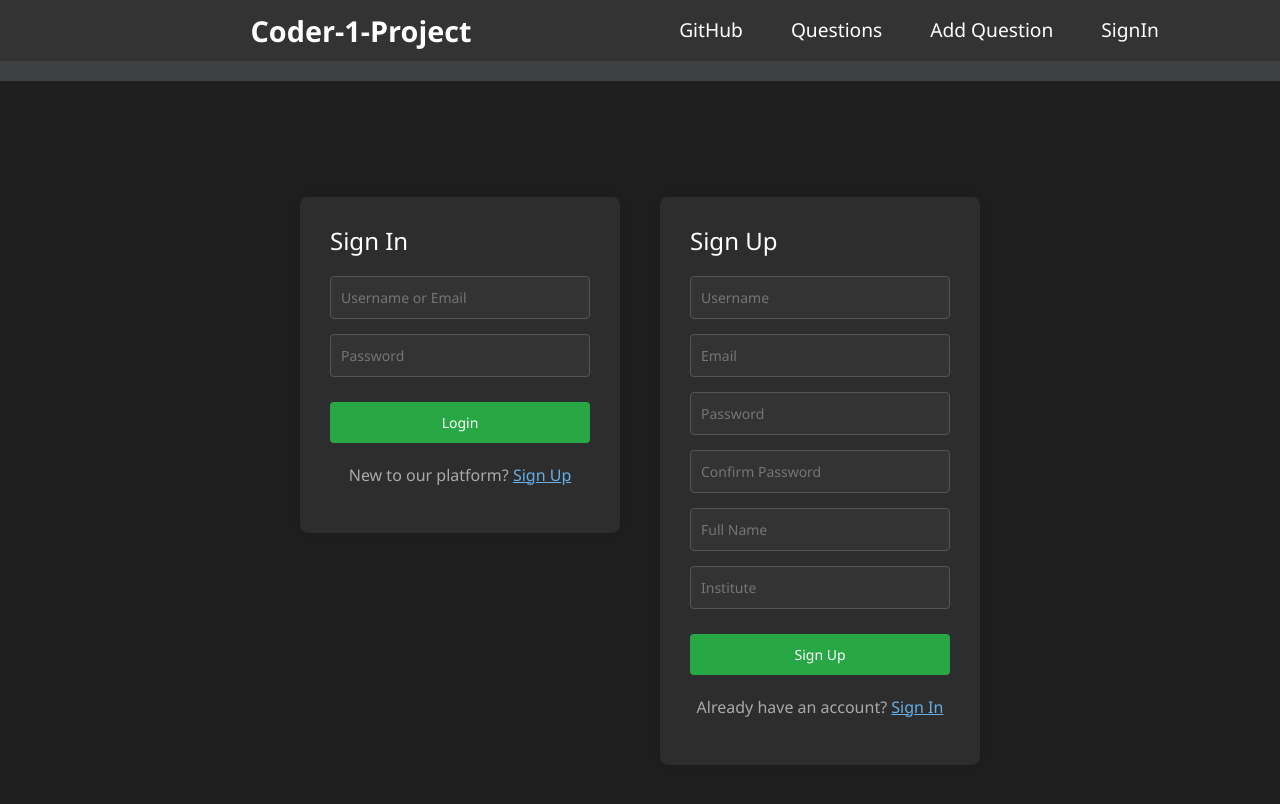
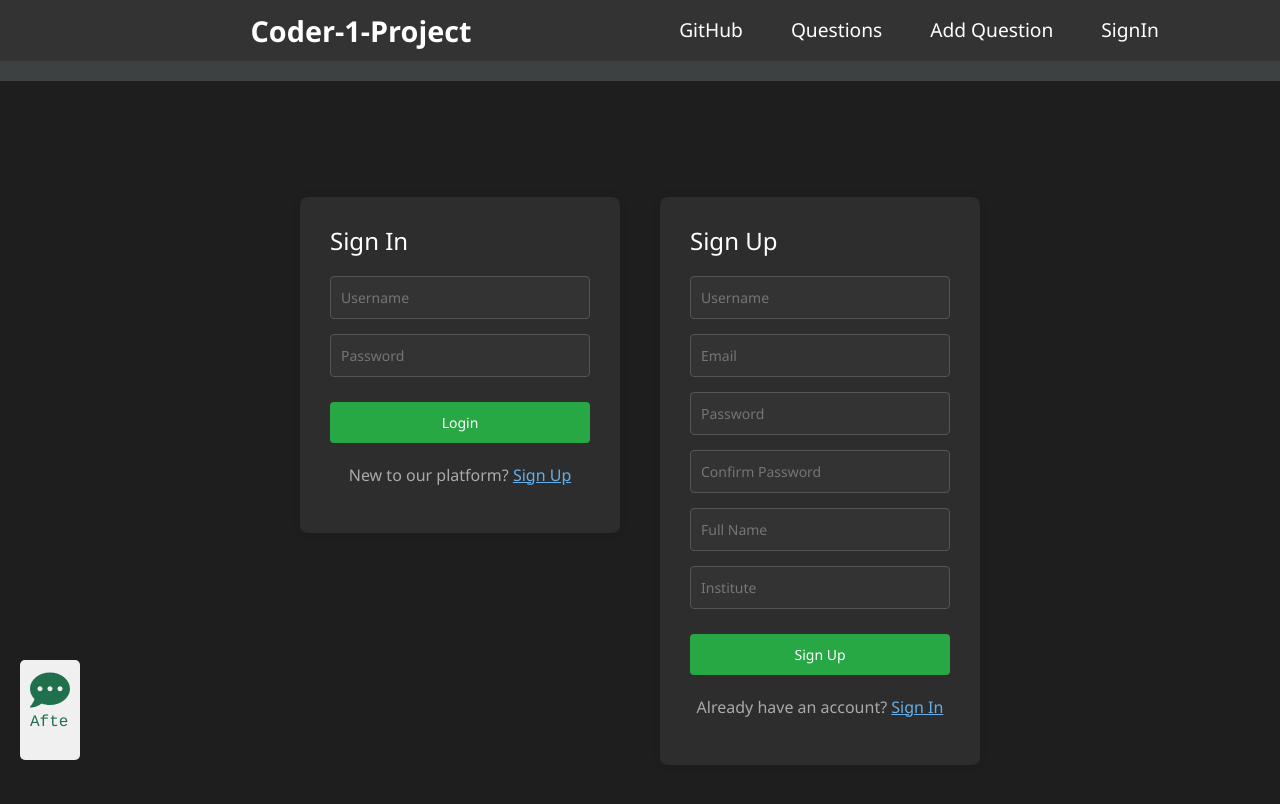
Before and after one commit to coder-Ace77/coder-1-website-project-front-end, a React (Create React App) app: page /sign in a window 1280 px wide. Shown: the top 804 px of the page. Built offline with nearby package versions, Linux system fonts and the light colour scheme; no server answers.

Commit message:
fix:sign up

```diff
--- a/src/components/LoginForm.jsx
+++ b/src/components/LoginForm.jsx
@@ -1,5 +1,4 @@
 import React, { useState } from 'react';
-import axios from 'axios';
 import './css/AuthForm.css';
 import { useNavigate } from 'react-router-dom';
 import request from '../control/api';
@@ -47,7 +46,7 @@ const LoginForm = () => {
     return (
         <div>
             <form className="auth-form" onSubmit={handleSubmit}>
-                <input type="text" name="username" placeholder="Username or Email" required />
+                <input type="text" name="username" placeholder="Username" required />
                 <input type="password" name="password" placeholder="Password" required />
                 <button type="submit" className="auth-button">Login</button>
             </form>
--- a/src/components/SignupForm.jsx
+++ b/src/components/SignupForm.jsx
@@ -1,5 +1,4 @@
 import React, { useState } from 'react';
-import axios from 'axios';
 import './css/AuthForm.css';
 import request from '../control/api';
 
--- a/src/components/css/AuthForm.css
+++ b/src/components/css/AuthForm.css
@@ -60,3 +60,24 @@
 .popup-message.error {
     background-color: red;
 }
+
+.typing-animation {
+    font-family: 'Courier', monospace;
+    white-space: pre;
+    border-right: 2px solid;
+    width: fit-content;
+    animation: blink-caret 0.75s step-end infinite;
+}
+
+@keyframes blink-caret {
+    from { border-color: transparent; }
+    to { border-color: black; }
+}
+
+.instruction-box {
+    margin-bottom: 20px;
+    padding: 10px;
+    background-color: #f0f0f0;
+    border-radius: 5px;
+    font-size: 16px;
+}
--- a/src/css/AuthPage.css
+++ b/src/css/AuthPage.css
@@ -68,3 +68,38 @@
         align-items: flex-start;
     }
 }
+
+.typing-animation {
+    font-family: 'Courier', monospace;
+    white-space: pre;
+    border-right: 2px solid;
+    width: fit-content;
+    animation: blink-caret 0.75s step-end infinite;
+}
+
+@keyframes blink-caret {
+    from { border-color: transparent; }
+    to { border-color: black; }
+}
+
+.instruction-box {
+    background-color: rgba(0, 0, 0, 0.7);
+    color: #206f4d;
+    padding: 15px;
+    border-radius: 5px;
+    font-size: 16px;
+    max-width: auto;
+    z-index: 1000;
+    position: fixed;
+}
+
+.bottom-left {
+    bottom: 20px;
+    left: 20px;
+}
+
+.top-center {
+    top: 20px;
+    left: 50%;
+    transform: translateX(-50%);
+}
--- a/src/pages/Auth.jsx
+++ b/src/pages/Auth.jsx
@@ -1,11 +1,57 @@
-import React from 'react';
+import React, { useState, useEffect } from 'react';
 import { Link } from 'react-router-dom';
 import '../css/AuthPage.css';
 import LoginForm from '../components/LoginForm';
 import SignupForm from '../components/SignupForm';
 import NavBar from "../components/nav_bar";
+import { FaCommentDots } from 'react-icons/fa';
+
 
 const AuthPage = () => {
+    const [isLoggedIn, setIsLoggedIn] = useState(false);
+    const [showInstructions, setShowInstructions] = useState(false);
+    const [instructionStep, setInstructionStep] = useState(0);
+    const [displayedText, setDisplayedText] = useState('');
+
+    const instructions = [
+        " Welcome to the platform!",
+        " Please sign up by entering",
+        " your username, name, and email.",
+        " After signing up, sign in",
+        "  using your username and password.",
+        "  You cannot submit a",
+        "  question until you sign in!",
+        "  But you can see the questions.!"
+    ];
+
+    useEffect(() => {
+        const token = localStorage.getItem("authtoken");
+        if (!token) {
+            setIsLoggedIn(false);
+            setShowInstructions(true);
+        } else {
+            setIsLoggedIn(true);
+        }
+    }, []);
+
+    useEffect(() => {
+        if (showInstructions && instructionStep < instructions.length) {
+            let index = 0;
+            const interval = setInterval(() => {
+                setDisplayedText((prev) => prev + instructions[instructionStep][index]);
+                index++;
+                if (index === instructions[instructionStep].length-1) {
+                    clearInterval(interval);
+                    setTimeout(() => {
+                        setInstructionStep((prev) => prev + 1);
+                        setDisplayedText('');
+                    }, 400);
+                }
+            }, 50); // Typing speed
+            return () => clearInterval(interval);
+        }
+    }, [showInstructions, instructionStep]);
+
     return (
         <div>
             <NavBar />
@@ -26,6 +72,13 @@ const AuthPage = () => {
                         </div>
                     </div>
                 </div>
+
+                {!isLoggedIn && showInstructions && instructionStep < instructions.length && (
+                    <div className={`instruction-box ${window.innerWidth > 768 ? 'bottom-left' : 'top-center'}`}>
+                        <FaCommentDots size={40} />
+                        <p className="typing-animation">{displayedText}</p>
+                    </div>
+                )}
             </div>
         </div>
     );
```
